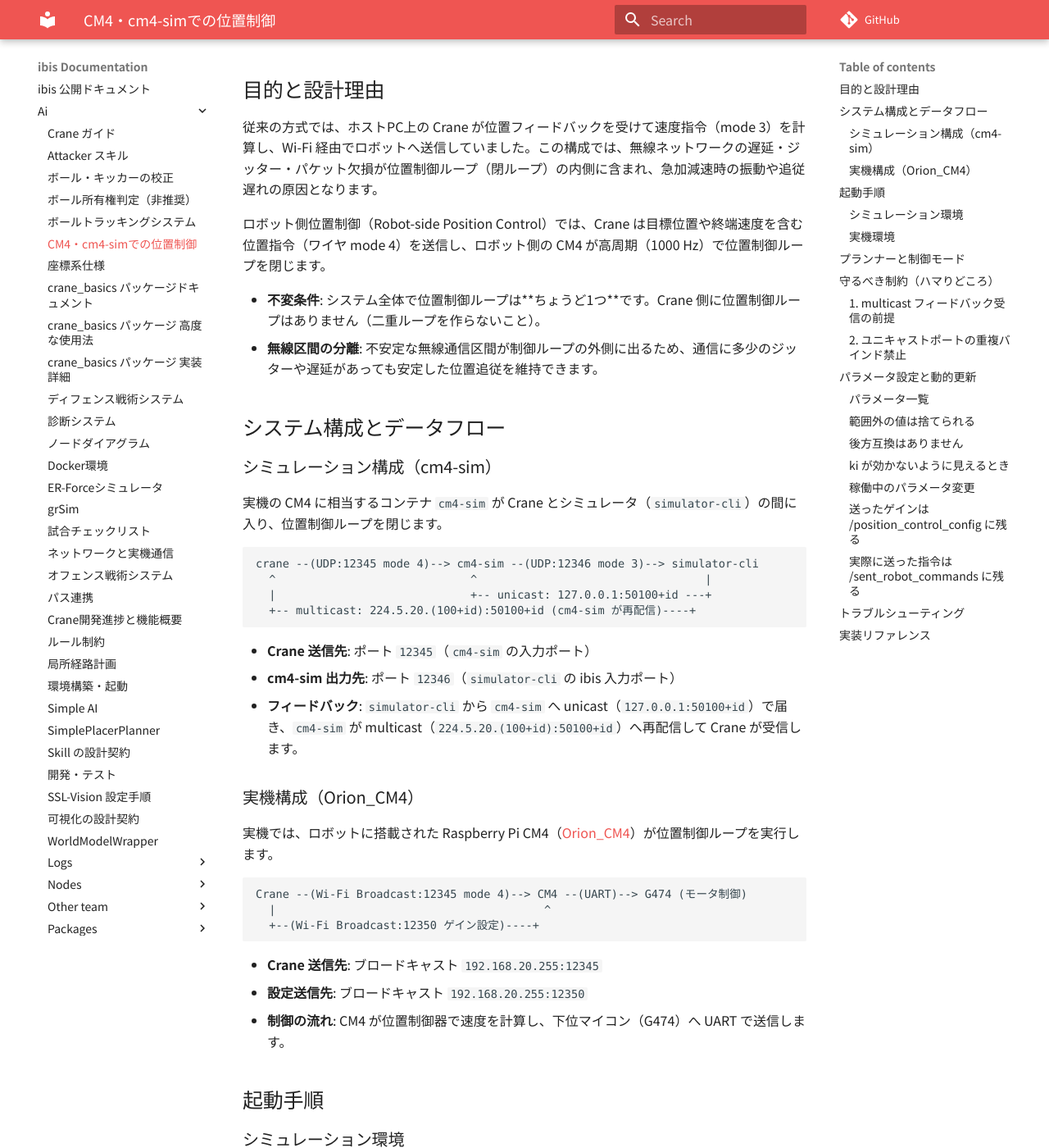
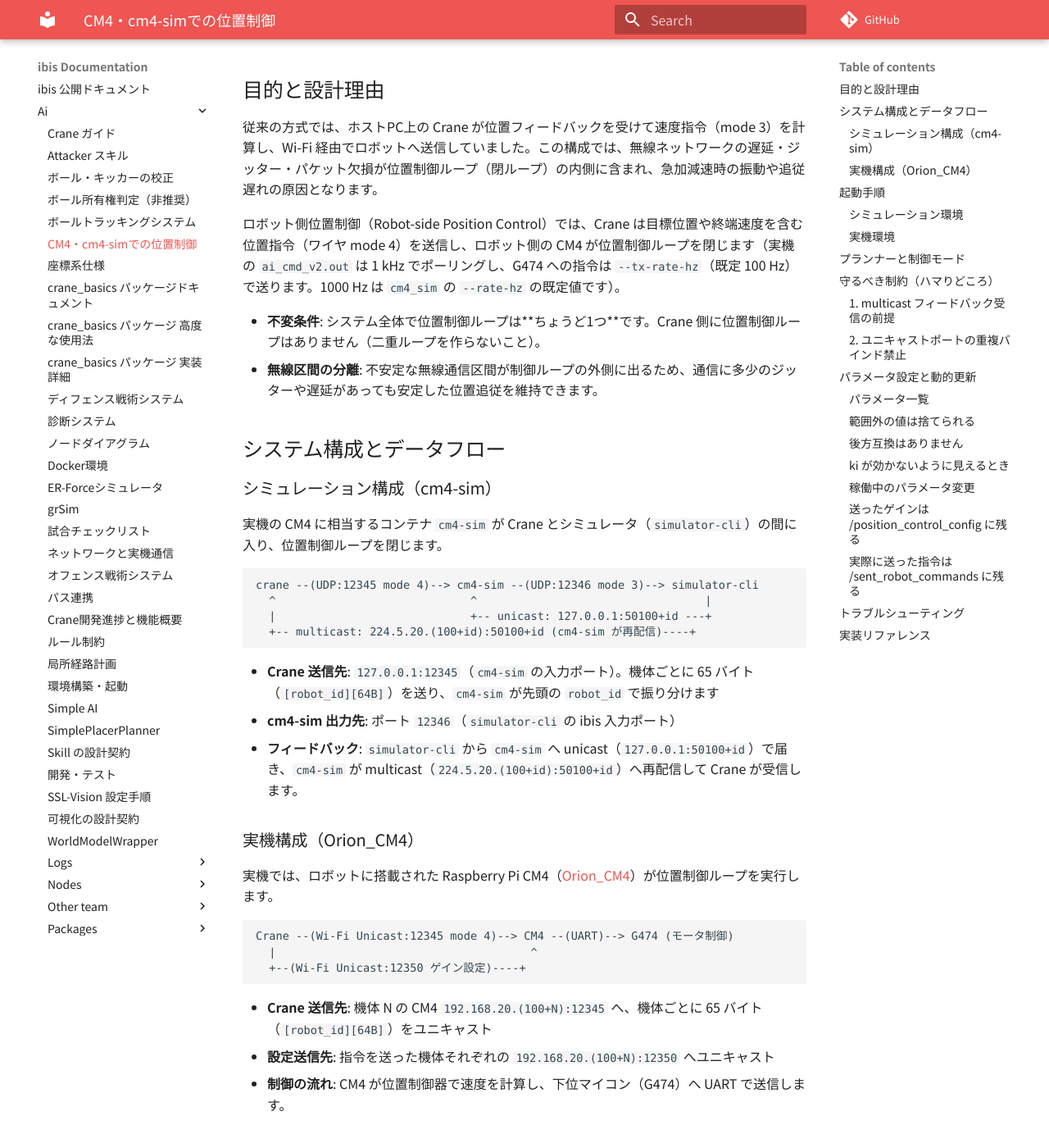
Before and after one commit to ibis-ssl/ibis_documentation, an MkDocs documentation site: the page built from docs/ai/cm4_position_control.md, in a window 1280 px wide and 1400 px high, scrolled down 206 px. Shown: the whole window at 82% size. Built offline with MkDocs 1.6.1 and Material for MkDocs 9.7.7, drawn with Linux system fonts in a browser that asks for light colours; nearby versions of some CDN libraries; some web fonts are replaced; comment, search, counter and statistics services are not loaded; some of the changed text lies outside the part shown.

Commit message:
🔄 synced local 'docs/ai' with remote 'docs'

````diff
--- a/docs/ai/cm4_position_control.md
+++ b/docs/ai/cm4_position_control.md
@@ -6,7 +6,7 @@ Crane は、無線通信の遅延やジッターの影響を抑えて高い追
 
 従来の方式では、ホストPC上の Crane が位置フィードバックを受けて速度指令（mode 3）を計算し、Wi-Fi 経由でロボットへ送信していました。この構成では、無線ネットワークの遅延・ジッター・パケット欠損が位置制御ループ（閉ループ）の内側に含まれ、急加減速時の振動や追従遅れの原因となります。
 
-ロボット側位置制御（Robot-side Position Control）では、Crane は目標位置や終端速度を含む位置指令（ワイヤ mode 4）を送信し、ロボット側の CM4 が高周期（1000 Hz）で位置制御ループを閉じます。
+ロボット側位置制御（Robot-side Position Control）では、Crane は目標位置や終端速度を含む位置指令（ワイヤ mode 4）を送信し、ロボット側の CM4 が位置制御ループを閉じます（実機の `ai_cmd_v2.out` は 1 kHz でポーリングし、G474 への指令は `--tx-rate-hz`（既定 100 Hz）で送ります。1000 Hz は `cm4_sim` の `--rate-hz` の既定値です）。
 
 - **不変条件**: システム全体で位置制御ループは**ちょうど1つ**です。Crane 側に位置制御ループはありません（二重ループを作らないこと）。
 - **無線区間の分離**: 不安定な無線通信区間が制御ループの外側に出るため、通信に多少のジッターや遅延があっても安定した位置追従を維持できます。
@@ -24,7 +24,7 @@ crane --(UDP:12345 mode 4)--> cm4-sim --(UDP:12346 mode 3)--> simulator-cli
   +-- multicast: 224.5.20.(100+id):50100+id (cm4-sim が再配信)----+
 ```
 
-- **Crane 送信先**: ポート `12345`（`cm4-sim` の入力ポート）
+- **Crane 送信先**: `127.0.0.1:12345`（`cm4-sim` の入力ポート）。機体ごとに 65 バイト（`[robot_id][64B]`）を送り、`cm4-sim` が先頭の `robot_id` で振り分けます
 - **cm4-sim 出力先**: ポート `12346`（`simulator-cli` の ibis 入力ポート）
 - **フィードバック**: `simulator-cli` から `cm4-sim` へ unicast（`127.0.0.1:50100+id`）で届き、`cm4-sim` が multicast（`224.5.20.(100+id):50100+id`）へ再配信して Crane が受信します。
 
@@ -33,13 +33,13 @@ crane --(UDP:12345 mode 4)--> cm4-sim --(UDP:12346 mode 3)--> simulator-cli
 実機では、ロボットに搭載された Raspberry Pi CM4（[Orion_CM4](https://github.com/ibis-ssl/Orion_CM4)）が位置制御ループを実行します。
 
 ```text
-Crane --(Wi-Fi Broadcast:12345 mode 4)--> CM4 --(UART)--> G474 (モータ制御)
-  |                                        ^
-  +--(Wi-Fi Broadcast:12350 ゲイン設定)----+
+Crane --(Wi-Fi Unicast:12345 mode 4)--> CM4 --(UART)--> G474 (モータ制御)
+  |                                      ^
+  +--(Wi-Fi Unicast:12350 ゲイン設定)----+
 ```
 
-- **Crane 送信先**: ブロードキャスト `192.168.20.255:12345`
-- **設定送信先**: ブロードキャスト `192.168.20.255:12350`
+- **Crane 送信先**: 機体 N の CM4 `192.168.20.(100+N):12345` へ、機体ごとに 65 バイト（`[robot_id][64B]`）をユニキャスト
+- **設定送信先**: 指令を送った機体それぞれの `192.168.20.(100+N):12350` へユニキャスト
 - **制御の流れ**: CM4 が位置制御器で速度を計算し、下位マイコン（G474）へ UART で送信します。
 
 ## 起動手順
@@ -54,7 +54,7 @@ Crane --(Wi-Fi Broadcast:12345 mode 4)--> CM4 --(UART)--> G474 (モータ制御)
    ```
 
 2. **Crane の起動**
-   `planner:=visibility_graph` を指定して起動します（送信先ポート `12345`、アドレス `127.0.0.1`、multicast フィードバック受信は `sim:=true` により自動設定されます）。
+   `planner:=visibility_graph` を指定して起動します（`unicast_to_robot_ip:=false` となり全機体を `127.0.0.1:12345` へ送ります。multicast フィードバック受信は `sim:=true` により自動設定されます）。
 
    ```bash
    ros2 launch crane_bringup crane.launch.xml sim:=true planner:=visibility_graph
@@ -70,7 +70,7 @@ Crane --(Wi-Fi Broadcast:12345 mode 4)--> CM4 --(UART)--> G474 (モータ制御)
    ```
 
 2. **Crane の起動**
-   `sim:=false` で起動します（送信先ポート `12345`、ブロードキャストアドレス `192.168.20.255` に自動設定されます）。
+   `sim:=false` で起動します（`unicast_to_robot_ip:=true` となり、各機体の CM4 `192.168.20.(100+N):12345` へ送ります）。
 
    ```bash
    ros2 launch crane_bringup crane.launch.xml sim:=false planner:=visibility_graph
@@ -98,7 +98,7 @@ Crane --(Wi-Fi Broadcast:12345 mode 4)--> CM4 --(UART)--> G474 (モータ制御)
 
 ## パラメータ設定と動的更新
 
-Crane の [ibis_sender_node](https://github.com/ibis-ssl/crane/blob/develop/crane_sender/src/ibis_sender_node.cpp) は、1 秒ごとに位置制御設定パケット（28 バイト固定、v2）をポート `12350` へブロードキャストします。
+Crane の [ibis_sender_node](https://github.com/ibis-ssl/crane/blob/develop/crane_sender/src/ibis_sender_node.cpp) は、1 秒ごとに位置制御設定パケット（28 バイト固定、v2）を、直近に指令を送った機体それぞれのポート `12350` へユニキャストで送ります（シミュレーションでは宛先が同じ `cm4-sim` なので 1 回だけ送ります）。
 
 CM4 側の制御則は **PID** です。ただし `ki` / `kd` の既定は `0` で、その場合は従来どおりの P 制御に恒等的に縮退します。PID を使うときは現地で `ki` / `kd` を上げてください。
 
@@ -133,7 +133,7 @@ CM4 は受信した値をクランプせず、**データグラムごと破棄**
 > **リリース順序**: この変更は Orion_CM4 側の更新とセットです。crane だけ、あるいは CM4 だけを配ってはいけません。
 >
 > 1. Orion_CM4 の PID 対応をマージし、`ghcr.io/ibis-ssl/orion-cm4-sim` のイメージを発行する
-> 2. `docker/dev/docker-compose.yaml` と `docker/scenario/docker-compose.yaml` の `CM4_SIM_TAG` 既定値（commit SHA）を新しいイメージへ更新する
+> 2. `docker/dev/docker-compose.yaml`、`docker/scenario/docker-compose.yaml`（`.local.yaml` を含む）、`docker/match-vs-tigers/docker-compose.yaml` の `CM4_SIM_TAG` 既定値（commit SHA）を新しいイメージへ更新する
 > 3. 実機の CM4 へ新しいバイナリを配る（`cm4-fleet deploy`）
 >
 > 2 を飛ばすと、`cm4-sim` を挟むシミュレーションでゲイン設定が全数拒否され、`kp` の変更すら一切効かなくなります（`docker compose -f docker/dev/docker-compose.yaml logs cm4-sim` に `位置制御の設定パケットを拒否しました: WrongSize` が出ます）。
````
Also changed, not shown: docs/ai/network.md (+2 -0 lines).
